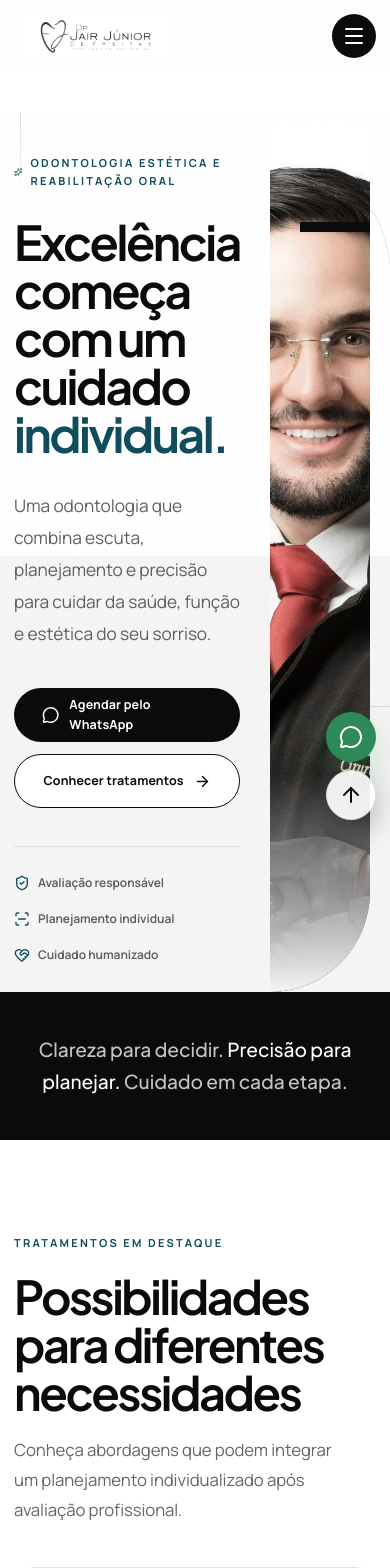
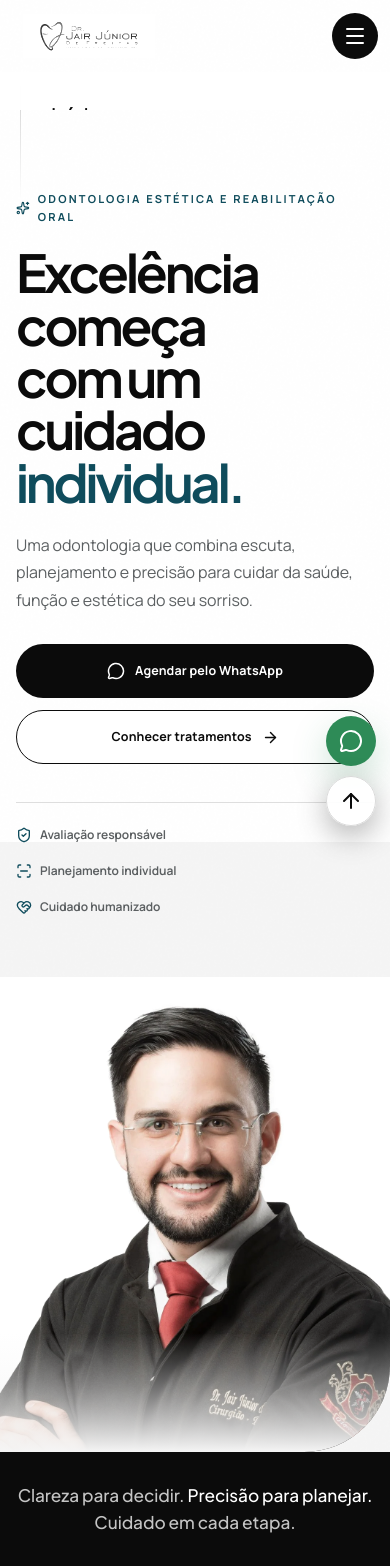
Before and after one commit to DanielpinheiroH/DRJAIRJUNIOR, a React (Vite) app: page / in a window 390 px wide. Shown: the top 1568 px of the page. Built offline with nearby package versions, Linux system fonts and the light colour scheme.

Commit message:
fix: refina responsividade e enquadramento do hero

```diff
--- a/src/components/layout/Header.tsx
+++ b/src/components/layout/Header.tsx
@@ -17,6 +17,20 @@ export function Header() {
     document.body.style.overflow = open ? 'hidden' : '';
     return () => { document.body.style.overflow = ''; };
   }, [open]);
+  useEffect(() => {
+    const handleKeyDown = (event: KeyboardEvent) => {
+      if (event.key === 'Escape') setOpen(false);
+    };
+    const handleResize = () => {
+      if (window.innerWidth > 1050) setOpen(false);
+    };
+    window.addEventListener('keydown', handleKeyDown);
+    window.addEventListener('resize', handleResize, { passive: true });
+    return () => {
+      window.removeEventListener('keydown', handleKeyDown);
+      window.removeEventListener('resize', handleResize);
+    };
+  }, []);
   useEffect(() => {
     const handleScroll = () => setScrolled(window.scrollY > 24);
     handleScroll();
@@ -40,7 +54,7 @@ export function Header() {
           {nav.map(([label, to]) => <NavLink key={to} to={to}>{label}</NavLink>)}
         </nav>
         <WhatsAppButton origin="header" label="Agendar avaliação" className="header-cta" />
-        <button className="menu-toggle" onClick={() => setOpen(!open)} aria-expanded={open} aria-controls="mobile-menu" aria-label={open ? 'Fechar menu' : 'Abrir menu'}>
+        <button className="menu-toggle" onClick={() => setOpen(!open)} aria-expanded={open} aria-controls="mobile-menu" aria-haspopup="true" aria-label={open ? 'Fechar menu' : 'Abrir menu'}>
           {open ? <X /> : <Menu />}
         </button>
       </div>
--- a/src/pages/HomePage.tsx
+++ b/src/pages/HomePage.tsx
@@ -51,7 +51,7 @@ export default function HomePage() {
         <div className="container hero-grid">
           <div className="hero-copy">
             <span className="eyebrow"><Sparkles size={14} /> Odontologia estética e reabilitação oral</span>
-            <h1>Excelência começa<br />com um cuidado <em>individual.</em></h1>
+            <h1><span>Excelência começa</span><span>com um cuidado <em>individual.</em></span></h1>
             <p>Uma odontologia que combina escuta, planejamento e precisão para cuidar da saúde, função e estética do seu sorriso.</p>
             <div className="hero-actions"><WhatsAppButton origin="hero" /><Link to="/tratamentos" className="button button--outline">Conhecer tratamentos <ArrowRight size={17} /></Link></div>
             <div className="hero-trust" aria-label="Princípios do atendimento"><span><ShieldCheck /> Avaliação responsável</span><span><ScanLine /> Planejamento individual</span><span><HeartHandshake /> Cuidado humanizado</span></div>
--- a/src/styles/theme-light.css
+++ b/src/styles/theme-light.css
@@ -59,7 +59,7 @@ p { color: #626668; }
 .hero-meta p { color: #737779; }
 .hero-visual { isolation: isolate; }
 .hero-visual::before { content: ''; position: absolute; z-index: -1; right: -34px; top: 138px; width: 72%; height: 54%; border: 1px solid rgba(15,76,92,.16); border-radius: 50% 50% 0 0; }
-.hero-visual::after { content: ''; position: absolute; z-index: 4; right: -24px; top: 150px; width: 70px; height: 10px; background: #0b0b0b; }
+.hero-visual::after { display: none; }
 .hero-frame { inset: 74px 0 0; border-radius: 0 0 180px 0; }
 .hero-frame::after { background: linear-gradient(90deg,#fff 0%,transparent 18%), linear-gradient(0deg,#fff 0%,transparent 26%); }
 .hero-frame .media-image { filter: saturate(.82) contrast(1.02); }
@@ -241,6 +241,7 @@ p { text-wrap: pretty; }
 .hero-grid { min-height: 744px; }
 .hero-copy { padding-top: 88px; }
 .hero-copy h1 { max-width: 760px; font-size: clamp(3.8rem, 6.45vw, 6.6rem); }
+.hero-copy h1 > span { display: block; }
 .hero-copy > p { max-width: 610px; font-size: 1.08rem; }
 .hero-actions { gap: 12px; }
 .hero-actions .button { min-height: 54px; }
@@ -339,3 +340,114 @@ p { text-wrap: pretty; }
   .hero-actions .button { width: 100%; }
   .footer-grid { grid-template-columns: 1fr; }
 }
+
+/* Refinamento responsivo: tablets, celulares compactos e touch */
+.hero-grid > *, .split-grid > *, .faq-grid > *, .contact-grid > *, .treatment-hero-grid > *, .content-grid > *, .story-grid > * { min-width: 0; }
+
+@media (max-width: 1050px) {
+  .hero-home::before { top: auto; bottom: 0; width: 100%; height: 42%; }
+  .hero-grid { grid-template-columns: 1fr; min-height: auto; }
+  .hero-copy { max-width: 760px; padding: 150px 0 38px; }
+  .hero-copy h1 { font-size: clamp(3.7rem,10vw,5.7rem); }
+  .hero-visual { width: min(100%, 720px); min-height: 650px; justify-self: end; }
+  .hero-frame { inset: 0; border-radius: 0 0 140px 0; }
+  .hero-frame::after { background: linear-gradient(0deg,#f5f5f5 0%,transparent 25%); }
+  .hero-signature { right: 20px; bottom: 32px; }
+  .split-grid, .faq-grid, .contact-grid, .treatment-hero-grid, .content-grid, .story-grid { grid-template-columns: 1fr; gap: 56px; }
+  .about-copy { max-width: 720px; }
+  .about-media, .about-page-grid .about-media { min-height: 640px; }
+  .process-list { grid-template-columns: 1fr; gap: 0; border: 0; }
+  .process-list::before { left: 29px; right: auto; top: 29px; bottom: 34px; width: 1px; height: auto; background: #c5cdcf; }
+  .process-list li { min-height: 145px; padding: 0 0 28px 88px; }
+  .process-list li::before { display: none; }
+  .process-list span { position: absolute; left: 0; top: 0; }
+  .process-list h3 { margin: 7px 0 10px; }
+  .process-list p { max-width: 560px; }
+  .treatment-hero { min-height: auto; }
+  .treatment-aside > div { position: static; }
+  .results-preview-grid { height: 500px; }
+  .footer-grid { grid-template-columns: 1.3fr 1fr; }
+  .footer-brand { grid-column: 1 / -1; }
+}
+
+@media (max-width: 600px) {
+  .container { width: min(calc(100% - 32px), var(--container)); }
+  .section { padding: 78px 0; }
+  .site-header .brand { width: 146px; height: 50px; }
+  .site-header .brand img { width: 146px; height: 50px; }
+  .site-header .menu-toggle { top: 13px; right: 12px; width: 46px; height: 46px; }
+  .mobile-menu { max-height: calc(100dvh - 72px); overflow-y: auto; overscroll-behavior: contain; }
+  .mobile-menu nav { padding: 14px 16px 24px; }
+  .mobile-menu nav > a:not(.button) { min-height: 58px; align-items: center; padding: 12px 0; font-size: 1.25rem; }
+  .mobile-menu .button { width: 100%; }
+  .hero-copy { padding: 118px 0 28px; }
+  .hero-copy h1 { margin: 20px 0 24px; font-size: clamp(2.85rem,13.4vw,4rem); letter-spacing: -.06em; }
+  .hero-copy h1 em { display: block; }
+  .hero-copy > p { font-size: 1rem; line-height: 1.72; }
+  .hero-actions { margin-top: 30px; }
+  .hero-trust { gap: 12px; padding-top: 20px; }
+  .hero-visual { min-height: 475px; }
+  .hero-frame { inset-inline: -16px; border-radius: 0 0 86px 0; }
+  .hero-frame .media-image { object-position: 52% top; }
+  .intro-strip { padding: 30px 0; }
+  .intro-strip p { font-size: 1.08rem; line-height: 1.55; }
+  .section-heading { margin-bottom: 34px; }
+  .section-heading p { font-size: .96rem; line-height: 1.7; }
+  .treatment-card, .all-treatments .treatment-card { min-height: 400px; border-radius: 18px; }
+  .treatment-card__content { padding: 24px 22px 26px; }
+  .treatment-card h3 { font-size: 1.7rem; }
+  .treatment-card p { margin-top: 8px; line-height: 1.55; }
+  .treatment-visual__icon { width: 78px; height: 78px; border-radius: 23px; }
+  .treatment-visual__icon svg { width: 32px; height: 32px; }
+  .treatment-visual small { display: none; }
+  .about-media, .about-page-grid .about-media { min-height: 510px; border-radius: 90px 16px 16px; }
+  .about-copy .button, .about-copy .text-link { width: 100%; justify-content: center; margin-right: 0; }
+  .differential-grid article { padding: 30px 26px; }
+  .results-preview-grid { display: grid; grid-template-columns: 1fr; height: auto; }
+  .results-preview-grid img, .results-preview-grid img:first-child { grid-column: auto; width: 100%; height: auto; aspect-ratio: 4 / 5; object-fit: cover; }
+  .results-heading { margin-bottom: 34px; }
+  .faq-item button { min-height: 72px; font-size: .95rem; }
+  .cta-section { padding: 92px 0; }
+  .cta-content .button { width: 100%; }
+  .internal-hero { min-height: 460px; padding: 126px 0 68px; }
+  .internal-hero.compact { min-height: 390px; }
+  .internal-hero h1 { font-size: clamp(2.65rem,12.5vw,3.65rem); }
+  .breadcrumb { margin-bottom: 30px; }
+  .treatment-hero { padding: 118px 0 62px; }
+  .treatment-hero-grid h1 { font-size: clamp(2.7rem,12vw,3.8rem); }
+  .treatment-hero-grid > .treatment-visual { min-height: 310px; border-radius: 22px; }
+  .treatment-content article > section { margin-bottom: 62px; padding-bottom: 64px; }
+  .treatment-content h2 { font-size: clamp(2rem,10vw,2.8rem); }
+  .benefit-grid div { min-height: 145px; }
+  .results-gallery { gap: 24px; }
+  .results-gallery button { height: auto; aspect-ratio: 4 / 5; }
+  .contact-form { padding: 26px 20px; border-radius: 18px; }
+  .contact-form h2 { font-size: 2rem; }
+  .contact-cards > * { min-height: 70px; }
+  .filter-row { width: 100%; }
+  .filter-row button { min-height: 42px; }
+  .footer { padding-top: 64px; }
+  .footer-grid { grid-template-columns: 1fr; gap: 36px; }
+  .footer-brand { grid-column: auto; }
+  .footer-grid > div > a, .footer-contact > span { min-height: 38px; margin: 2px 0; }
+  .footer-bottom { margin-top: 44px; }
+  .floating-whatsapp, .back-top { right: max(14px, env(safe-area-inset-right)); }
+  .floating-whatsapp { bottom: calc(78px + env(safe-area-inset-bottom)); }
+  .back-top { bottom: calc(18px + env(safe-area-inset-bottom)); }
+}
+
+@media (max-width: 360px) {
+  .container { width: min(calc(100% - 24px), var(--container)); }
+  .hero-copy h1 { font-size: 2.65rem; }
+  .eyebrow { font-size: .62rem; letter-spacing: .14em; }
+  .hero-visual { min-height: 430px; }
+  .treatment-card h3 { font-size: 1.55rem; }
+  .treatment-card__content { padding-inline: 18px; }
+  .cta-content h2 { font-size: 2.35rem; }
+}
+
+@media (hover: none) {
+  .treatment-card:hover, .differential-grid article:hover, .values-grid article:hover { transform: none; }
+  .treatment-card:hover .treatment-card__media { transform: none; }
+  .button--primary:hover, .button--outline:hover { transform: none; }
+}
```
